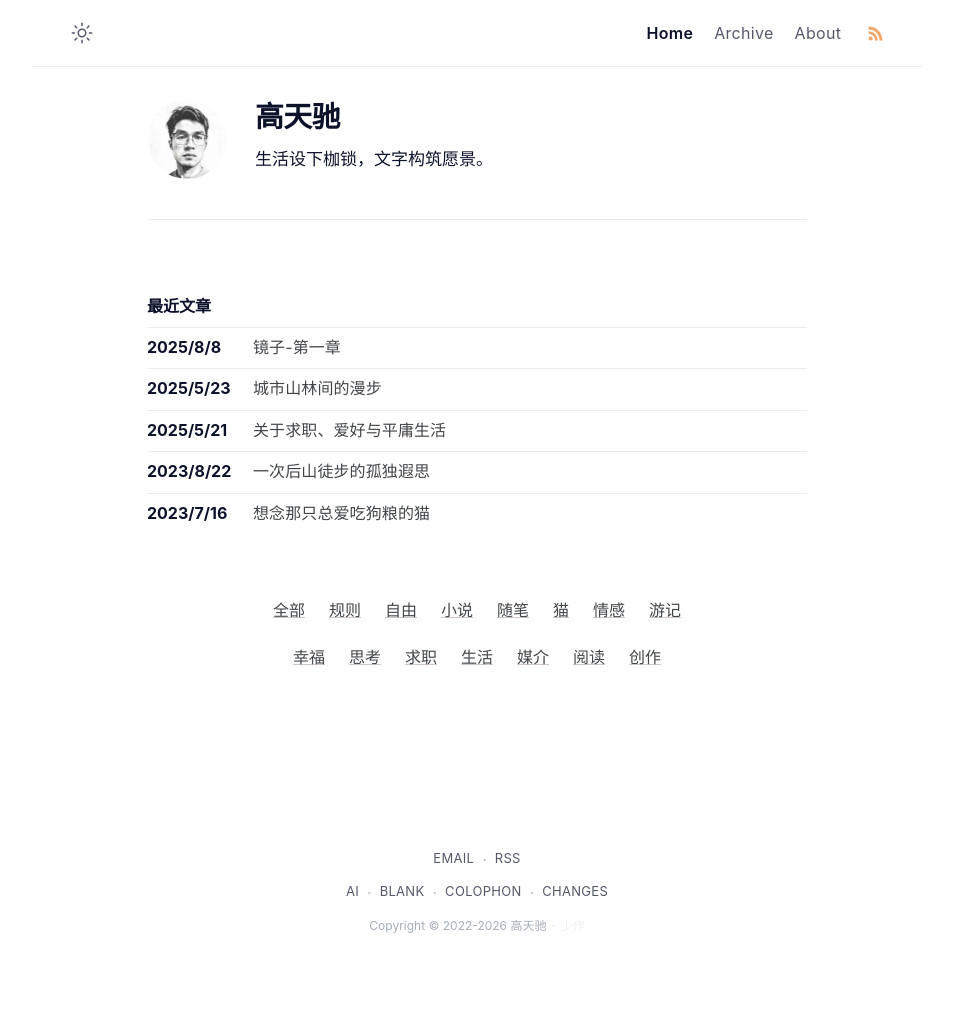
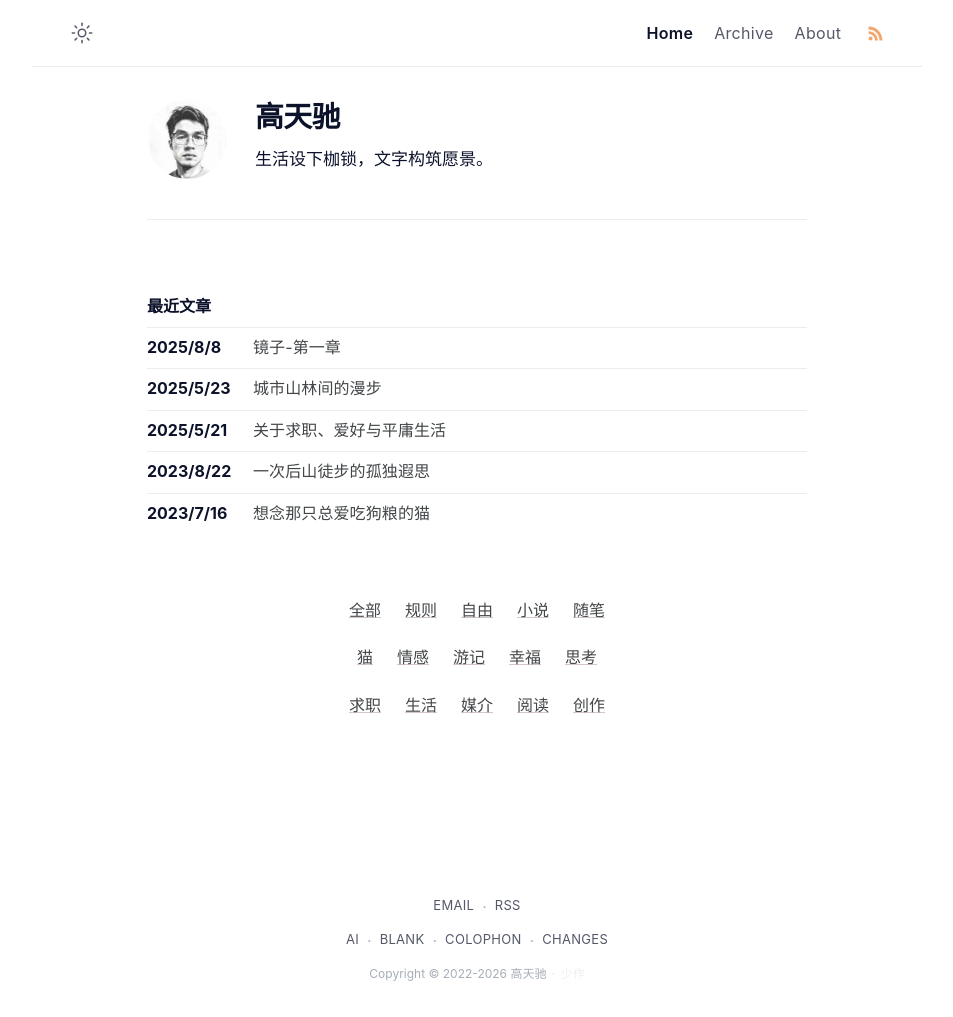
Before and after one commit to gaotianchi/gaotianchi.github.io, a Jekyll site: the page built from index.md, in a window 1280 px wide. Shown: the whole page, without its empty margins (163-1116 px from the left). Built offline with Jekyll 4.4.1, drawn with Linux system fonts in a browser that asks for light colours; before the commit the page ends 969 px from its top, so only the background shows below that.

Commit message:
fix: tighten tag cloud max-width to 300px for circular shape
Reduce max-width from 480px to 300px so tags stack more vertically,
creating a rounder cloud silhouette. Remove horizontal padding since
max-width now controls the boundary precisely.

Co-Authored-By: Claude Opus 4.7 <noreply@anthropic.com>

```diff
--- a/_sass/klise/_layout.scss
+++ b/_sass/klise/_layout.scss
@@ -537,10 +537,10 @@
   flex-wrap: wrap;
   justify-content: center;
   align-content: center;
-  max-width: 480px;
+  max-width: 300px;
   margin: 0 auto;
-  gap: 0.4rem 0.7rem;
-  padding: 2.5rem 1rem;
+  gap: 0.45rem 0.7rem;
+  padding: 2.5rem 0;
 }
 
 .archive-tag-btn {
@@ -728,7 +728,7 @@
 
   // Reduce tag cloud padding on mobile
   .archive-tags {
-    padding: 1.5rem 0.5rem;
+    padding: 1.5rem 0;
   }
 
   .archive-timeline {
```
